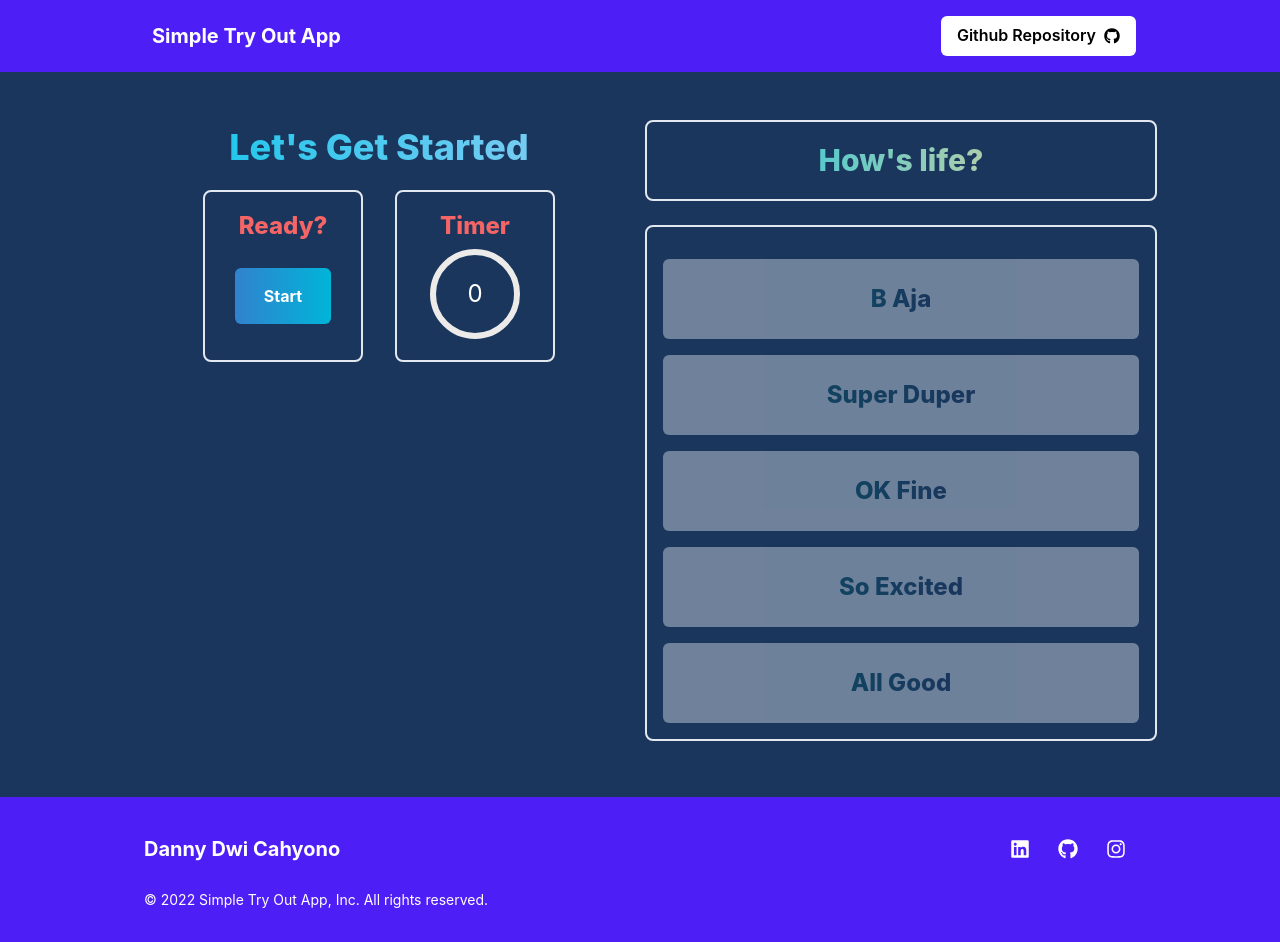
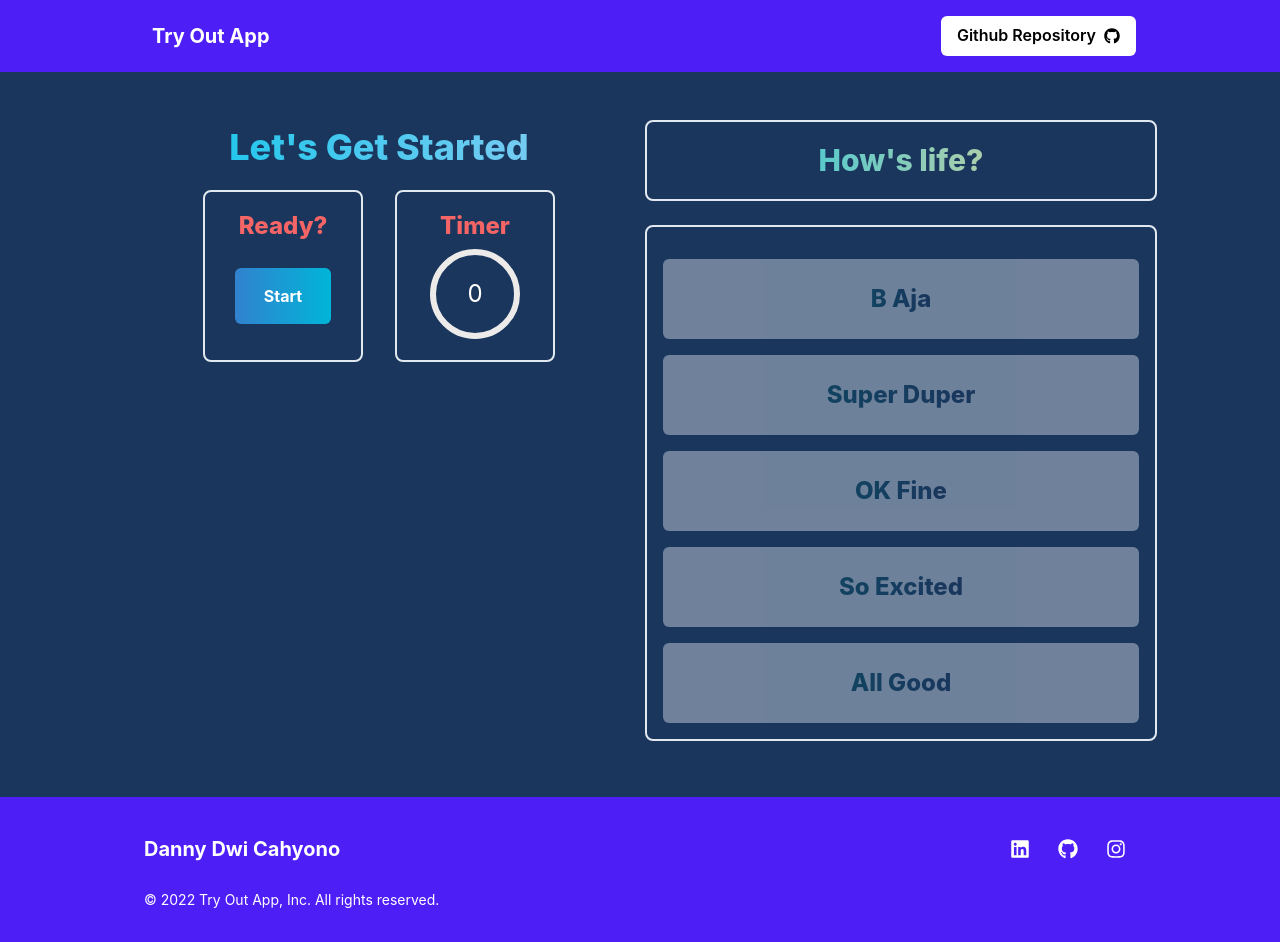
Before and after one commit to dannycahyo/try-out-app, a React (Create React App) app: page / in a window 1280 px wide. Built offline with nearby package versions, Linux system fonts and the light colour scheme; data requests are answered from the project's data file.

Commit message:
update link, app name, and readme

```diff
--- a/src/containers/Footer.tsx
+++ b/src/containers/Footer.tsx
@@ -45,7 +45,7 @@ export const Footer = () => (
         </ButtonGroup>
       </Stack>
       <Text fontSize="sm" color="subtle">
-        &copy; 2022 Simple Try Out App, Inc. All rights reserved.
+        &copy; 2022 Try Out App, Inc. All rights reserved.
       </Text>
     </Stack>
   </Box>
--- a/src/containers/Navbar.tsx
+++ b/src/containers/Navbar.tsx
@@ -6,17 +6,16 @@ const Navbar = () => {
     <Flex py="4" bg="#4E1EF7" px={{ base: "12", md: "24", lg: "36" }}>
       <Box p="2">
         <Heading size="md" color="white">
-          Simple Try Out App
+          Try Out App
         </Heading>
       </Box>
       <Spacer />
-      {/* Todo => Update The Link Once The Project Uploaded */}
       <Button
         rightIcon={<FaGithub />}
         color="black"
         background="white"
         as="a"
-        href="https://github.com/"
+        href="https://github.com/dannycahyo/try-out-app"
       >
         Github Repository
       </Button>
```
Also changed, not shown: 1 other file (tests, documents, lock files or other folders).
